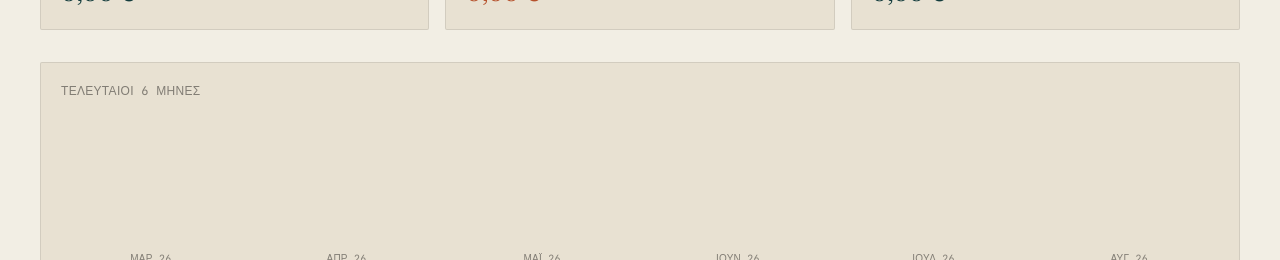
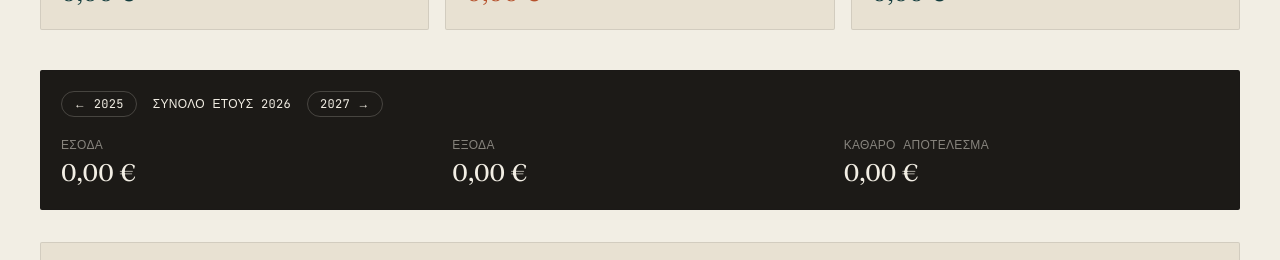
Before and after one commit to fotisxen/df-real-estate-webste-and-crm, a Next.js app: page /admin/finance in a window 1280 px wide. Shown: the part 339-599 px from the top of the page. Built offline with nearby package versions, Linux system fonts and the light colour scheme; no server answers; the database is empty.

Commit message:
Add yearly income/expense totals to admin finance dashboard
Independent year switcher alongside the existing month view, with its own
income/expense/net summary card.

```diff
--- a/app/admin/finance/page.tsx
+++ b/app/admin/finance/page.tsx
@@ -23,7 +23,7 @@ function monthLabel(key: string) {
 export default async function AdminFinancePage({
   searchParams,
 }: {
-  searchParams: { month?: string; type?: string };
+  searchParams: { month?: string; type?: string; year?: string };
 }) {
   const supabase = createClient();
   const { data } = await supabase
@@ -37,6 +37,7 @@ export default async function AdminFinancePage({
   const currentMonth = `${now.getFullYear()}-${String(now.getMonth() + 1).padStart(2, "0")}`;
   const selectedMonth = searchParams.month ?? currentMonth;
   const selectedType = searchParams.type ?? "";
+  const selectedYear = Number(searchParams.year ?? selectedMonth.slice(0, 4));
 
   const filtered = all.filter((t) => {
     if (monthKey(t.transaction_date) !== selectedMonth) return false;
@@ -47,6 +48,15 @@ export default async function AdminFinancePage({
   const income = filtered.filter((t) => t.type === "income").reduce((sum, t) => sum + t.amount, 0);
   const expense = filtered.filter((t) => t.type === "expense").reduce((sum, t) => sum + t.amount, 0);
   const net = income - expense;
+
+  const yearRows = all.filter((t) => {
+    if (Number(t.transaction_date.slice(0, 4)) !== selectedYear) return false;
+    if (selectedType && t.type !== selectedType) return false;
+    return true;
+  });
+  const yearIncome = yearRows.filter((t) => t.type === "income").reduce((s, t) => s + t.amount, 0);
+  const yearExpense = yearRows.filter((t) => t.type === "expense").reduce((s, t) => s + t.amount, 0);
+  const yearNet = yearIncome - yearExpense;
 
   // Last 6 months (including the selected one's context is irrelevant here —
   // this trend always ends at the current calendar month) for the mini chart.
@@ -74,7 +84,15 @@ export default async function AdminFinancePage({
   function typeHref(t: string) {
     const params = new URLSearchParams();
     params.set("month", selectedMonth);
+    params.set("year", String(selectedYear));
     if (t) params.set("type", t);
+    return `/admin/finance?${params.toString()}`;
+  }
+  function yearHref(year: number) {
+    const params = new URLSearchParams();
+    params.set("month", selectedMonth);
+    params.set("year", String(year));
+    if (selectedType) params.set("type", selectedType);
     return `/admin/finance?${params.toString()}`;
   }
 
@@ -118,6 +136,35 @@ export default async function AdminFinancePage({
         <div className="rounded-sm border border-ink/10 bg-limestone2 p-5">
           <p className="font-mono text-xs uppercase tracking-wide text-ink/50">Καθαρό Αποτέλεσμα</p>
           <p className={`mt-2 font-display text-2xl ${net >= 0 ? "text-aegean" : "text-clay"}`}>{formatEuro(net)}</p>
+        </div>
+      </div>
+
+      {/* Yearly totals */}
+      <div className="mt-10 rounded-sm border border-ink/10 bg-ink p-5 text-limestone">
+        <div className="flex items-center gap-4 font-mono text-xs uppercase tracking-wide">
+          <Link href={yearHref(selectedYear - 1)} className="rounded-full border border-limestone/20 px-3 py-1 hover:border-limestone">
+            ← {selectedYear - 1}
+          </Link>
+          <span>Σύνολο έτους {selectedYear}</span>
+          <Link href={yearHref(selectedYear + 1)} className="rounded-full border border-limestone/20 px-3 py-1 hover:border-limestone">
+            {selectedYear + 1} →
+          </Link>
+        </div>
+        <div className="mt-5 grid gap-4 sm:grid-cols-3">
+          <div>
+            <p className="font-mono text-xs uppercase tracking-wide text-limestone/50">Έσοδα</p>
+            <p className="mt-1 font-display text-2xl text-limestone">{formatEuro(yearIncome)}</p>
+          </div>
+          <div>
+            <p className="font-mono text-xs uppercase tracking-wide text-limestone/50">Έξοδα</p>
+            <p className="mt-1 font-display text-2xl text-limestone">{formatEuro(yearExpense)}</p>
+          </div>
+          <div>
+            <p className="font-mono text-xs uppercase tracking-wide text-limestone/50">Καθαρό Αποτέλεσμα</p>
+            <p className={`mt-1 font-display text-2xl ${yearNet >= 0 ? "text-limestone" : "text-clay"}`}>
+              {formatEuro(yearNet)}
+            </p>
+          </div>
         </div>
       </div>
 
```
